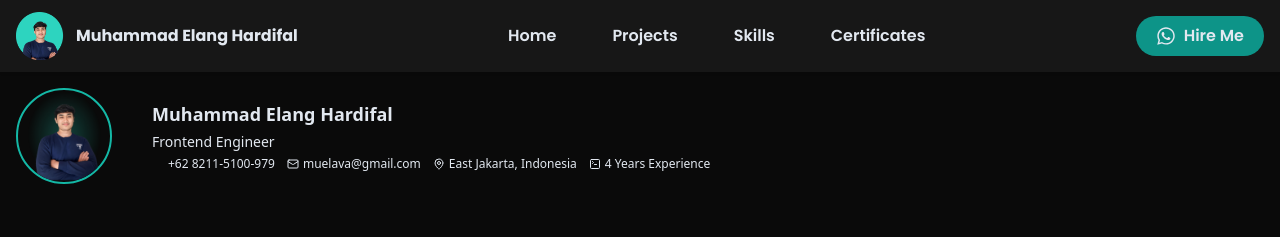
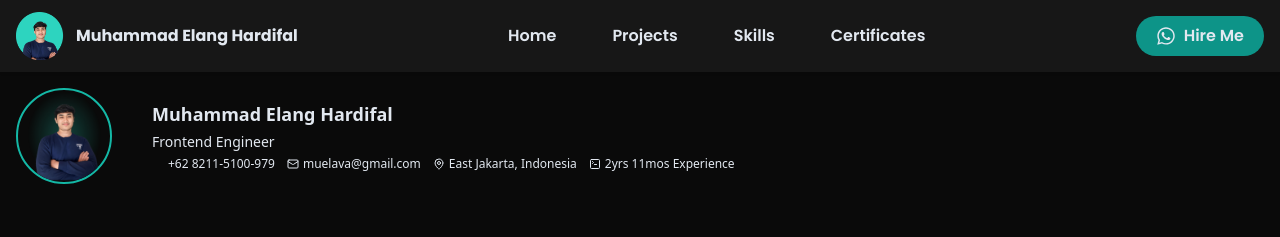
Before and after one commit to muelava/portofolio, a React (Vite) app: page /my-cv in a window 1280 px wide. Shown: the top 237 px of the page. Built offline with nearby package versions, Linux system fonts and the light colour scheme; some icons are missing.

Commit message:
fix update cv

```diff
--- a/src/components/cv/ExperienceComponent.tsx
+++ b/src/components/cv/ExperienceComponent.tsx
@@ -1,26 +1,5 @@
 import { experienceData, ExperienceData } from "../../libs/cvData";
-
-// Function untuk menghitung durasi kerja
-const calculateWorkDuration = (startDate: string, endDate: string) => {
-  const start = new Date(startDate);
-  const end = endDate === "" ? new Date() : new Date(endDate);
-
-  let years = end.getFullYear() - start.getFullYear();
-  let months = end.getMonth() - start.getMonth();
-
-  if (months < 0) {
-    years--;
-    months += 12;
-  }
-
-  if (years === 0) {
-    return `${months}mos`;
-  } else if (months === 0) {
-    return `${years}yrs`;
-  } else {
-    return `${years}yrs ${months}mos`;
-  }
-};
+import { calculateWorkDuration } from "../../utils/calculateWorkDuration";
 
 // Function untuk format tanggal
 const formatDate = (dateString: string) => {
@@ -52,7 +31,7 @@ const ExperienceComponent = () => {
           {experience.company === "Prokoin" && <div className="print-break" />}
 
           {/* render item */}
-        <div className="flex gap-x-3 mb-5">
+          <div className="flex gap-x-3 mb-8">
             <div>
               {/* <span className="bg-teal-500/20 size-12 flex items-center justify-center rounded-full relative">
                 <Building size={24} className="text-teal-500" />
--- a/src/pages/Cv.tsx
+++ b/src/pages/Cv.tsx
@@ -7,13 +7,15 @@ import SkillComponent from "../components/cv/SkillComponent";
 import { useRef } from "react";
 import { useReactToPrint } from "react-to-print";
 import { Whatsapp } from "iconsax-reactjs";
+import { calculateWorkDuration } from "../utils/calculateWorkDuration";
+import { format } from "date-fns";
 
 const CvPage = () => {
   const componentRef = useRef<HTMLElement>(null);
 
   const handlePrint = useReactToPrint({
     contentRef: componentRef,
-    documentTitle: "CV_Muhammad_Elang_Hardifal_" + Date.now(),
+    documentTitle: "CV_Muhammad_Elang_Hardifal_" + format(new Date(), "dd-MMMM-yyyy"),
     pageStyle: `
       @page {
         size: A2;
@@ -91,7 +93,7 @@ const CvPage = () => {
               <li className="flex items-center gap-x-1 text-[11px] md:text-xs">
                 <SquareTerminal className="size-[10px] md:size-3" />
                 <a href="#" target="_blank">
-                  4 Years Experience
+                  {calculateWorkDuration("2021-10-01", "")} Experience
                 </a>
               </li>
             </ul>
--- /dev/null
+++ b/src/utils/calculateWorkDuration.ts
@@ -0,0 +1,20 @@
+export const calculateWorkDuration = (startDate: string, endDate: string) => {
+  const start = new Date(startDate);
+  const end = endDate === "" ? new Date() : new Date(endDate);
+
+  let years = end.getFullYear() - start.getFullYear();
+  let months = end.getMonth() - start.getMonth();
+
+  if (months < 0) {
+    years--;
+    months += 12;
+  }
+
+  if (years === 0) {
+    return `${months}mos`;
+  } else if (months === 0) {
+    return `${years}yrs`;
+  } else {
+    return `${years}yrs ${months}mos`;
+  }
+};
```
Lines whose indentation alone changed are shown as unchanged.
